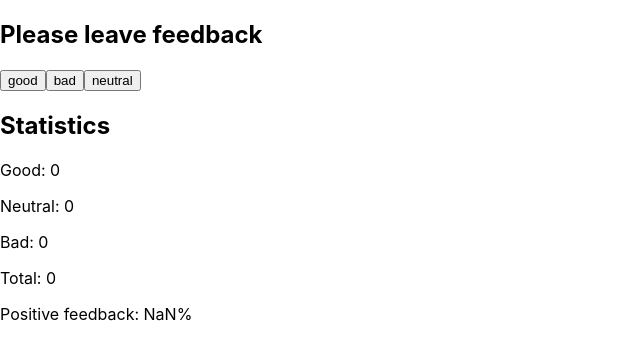
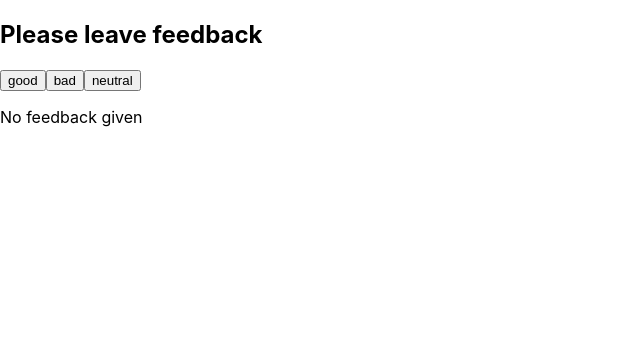
Before and after one commit to MarynaSkyba/goit-react-hw-04-hooks-feedback, a React (Create React App) app: page / in a window 1280 px wide. Shown: the top 360 px of the page, without its empty margins (0-640 px from the left). Built offline with nearby package versions, Linux system fonts and the light colour scheme.

Commit message:
finish hw 1.1 left css

```diff
--- a/src/components/Feedback/Feedback.jsx
+++ b/src/components/Feedback/Feedback.jsx
@@ -1,7 +1,8 @@
 import React, {Component} from 'react';
 import Statistics from '../Statistics/Statistics';
 import FeedbackOptions from '../FeedBackOptions/FeedbackOptions';
-
+import Section from '../Sections/Section';
+import Notification from '../Notification/Notification';
 
 class Feedback extends Component {
     state = {
@@ -11,43 +12,17 @@ class Feedback extends Component {
 
       }
 
-
-
     handleIncrement = (option) => {
           this.setState(prevState => {
               return {
-                  [option]: prevState[option] +1,
-              }
-            }
-          )
+                  [option]: prevState[option] + 1,
+              }})
       }
-
-    // handleNeutral=()=>{
-    //     this.setState(prevState => {
-    //         return {
-    //             neutral: prevState.neutral +1,
-    //             // countTotalFeedback()
-    //         }
-    //     })
-    // }
-
-    // handleBad = (e) => {
-
-    //     this.setState(prevState => {
-    //         return {
-    //             bad: prevState.bad +1,
-    //             // countTotalFeedback()
-    //         }
-
-    //     }
-    //     )
-    // }
 
     countTotalFeedback = () => {
         const {good, bad, neutral} = this.state;
                return  good + bad + neutral
         }
-
 
     countPositiveFeedbackPercentage = () => {
         const {good, bad, neutral} = this.state;
@@ -55,16 +30,17 @@ class Feedback extends Component {
             return Math.round(good * 100/total)
     }
 
-      render() {
-
+    render() {
+        const  {good, bad, neutral} = this.state;
           return (
               <div>
-                  <h2>Please leave feedback</h2>
-                  {/* <button type="button" onClick= {this.handleIncrement}>Good</button>
-    <button type="button" onClick= {this.handleIncrement}>Neutral</button>
-    <button type="button" onClick= {this.handleIncrement}>Bad</button>  */}
+            <Section title="Please leave feedback">
             <FeedbackOptions options={['good', 'bad', 'neutral']} onLeaveFeedback={this.handleIncrement}/>
-            <Statistics good={this.state.good} neutral={this.state.neutral} bad={this.state.bad} total={this.countTotalFeedback()} positivePercentage={this.countPositiveFeedbackPercentage()}/>
+            </Section>
+            {good || bad || neutral > 0 ?  <Section title="Statistic">
+            <Statistics good={good} neutral={neutral} bad={bad} total={this.countTotalFeedback()} positivePercentage={this.countPositiveFeedbackPercentage()}/>
+           </Section> : <Notification message="No feedback given"></Notification>
+            }
               </div>
           );
       }
--- /dev/null
+++ b/src/components/Notification/Notification.jsx
@@ -0,0 +1,6 @@
+import React from 'react';
+
+const Notification = ({message}) => (
+    <p>{message}</p>
+)
+export default Notification;
--- /dev/null
+++ b/src/components/Sections/Section.jsx
@@ -0,0 +1,10 @@
+import React from 'react';
+
+const Section = ({title, children})=> (
+    <>
+    <h2>{title}</h2>
+    <div>{children}</div>
+</>
+)
+
+export default Section;
--- a/src/components/Statistics/Statistics.jsx
+++ b/src/components/Statistics/Statistics.jsx
@@ -2,7 +2,6 @@ import React from 'react';
 
 const Statistics = ({good,neutral,bad,total, positivePercentage}) => (
     <div>
-    <h2>Statistics</h2>
     <p>Good: {good}</p>
     <p>Neutral: {neutral}</p>
     <p>Bad: {bad}</p>
```
